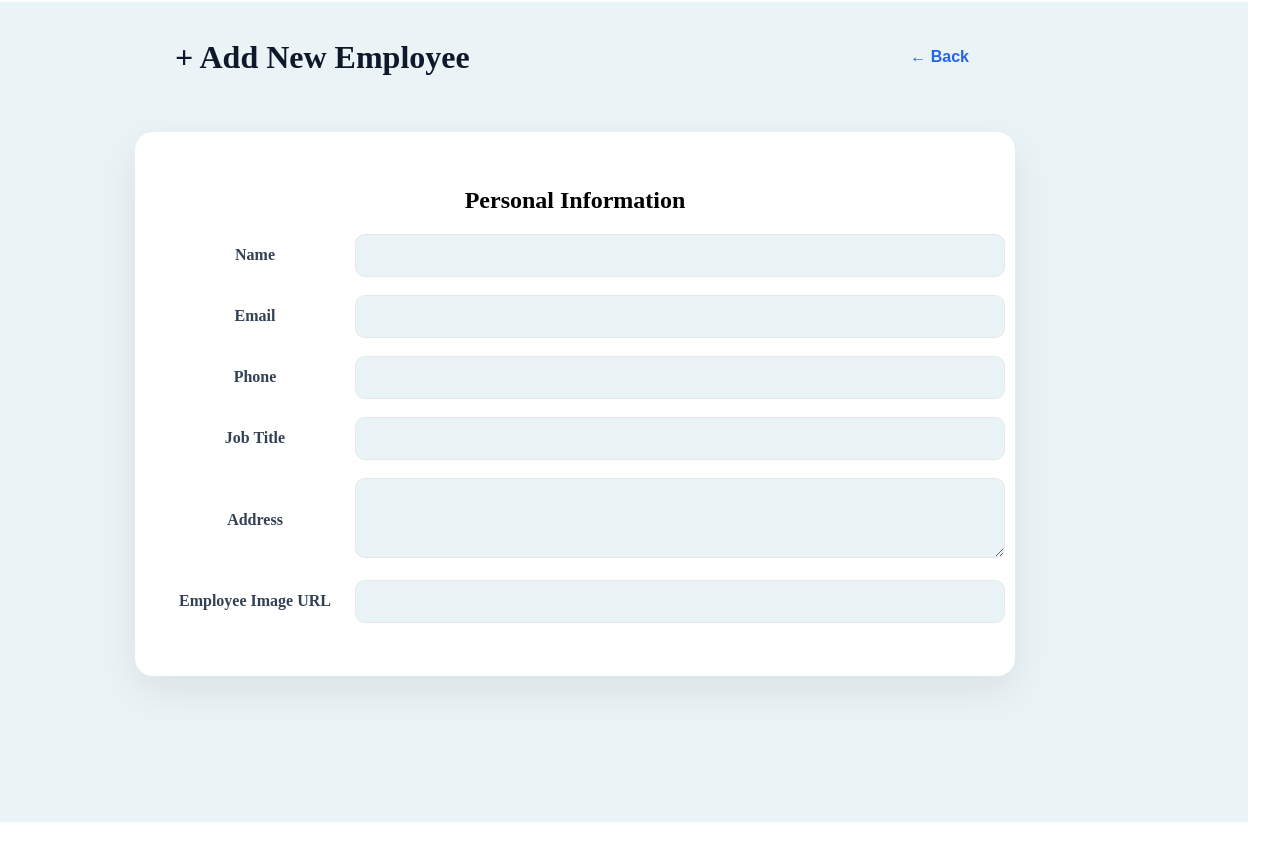
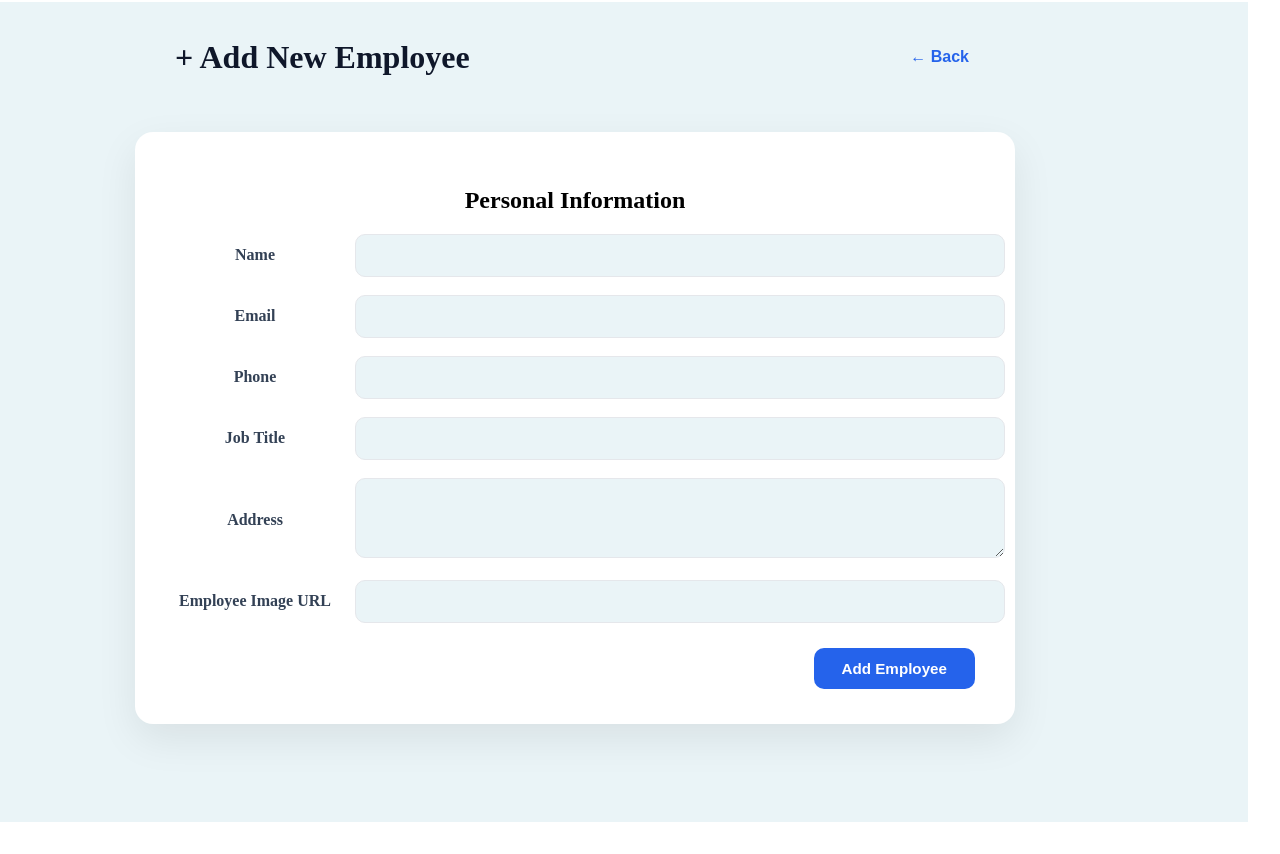
Before and after one commit to vrushtiij/Employee-Management-System, a React app in the folder frontend/: page /add in a window 1280 px wide. Built offline with nearby package versions, Linux system fonts and the light colour scheme; the HTML template or start-up script is replaced by a standard one.

Commit message:
frontend changes

```diff
--- a/frontend/src/add_employee.jsx
+++ b/frontend/src/add_employee.jsx
@@ -176,6 +176,11 @@
             )}
           </div>
         </div>
+        <div className="form-actions">
+          <button type="submit" className="submit-btn">
+            Add Employee
+          </button>
+        </div>
       </form>
     </div>
   );
```
